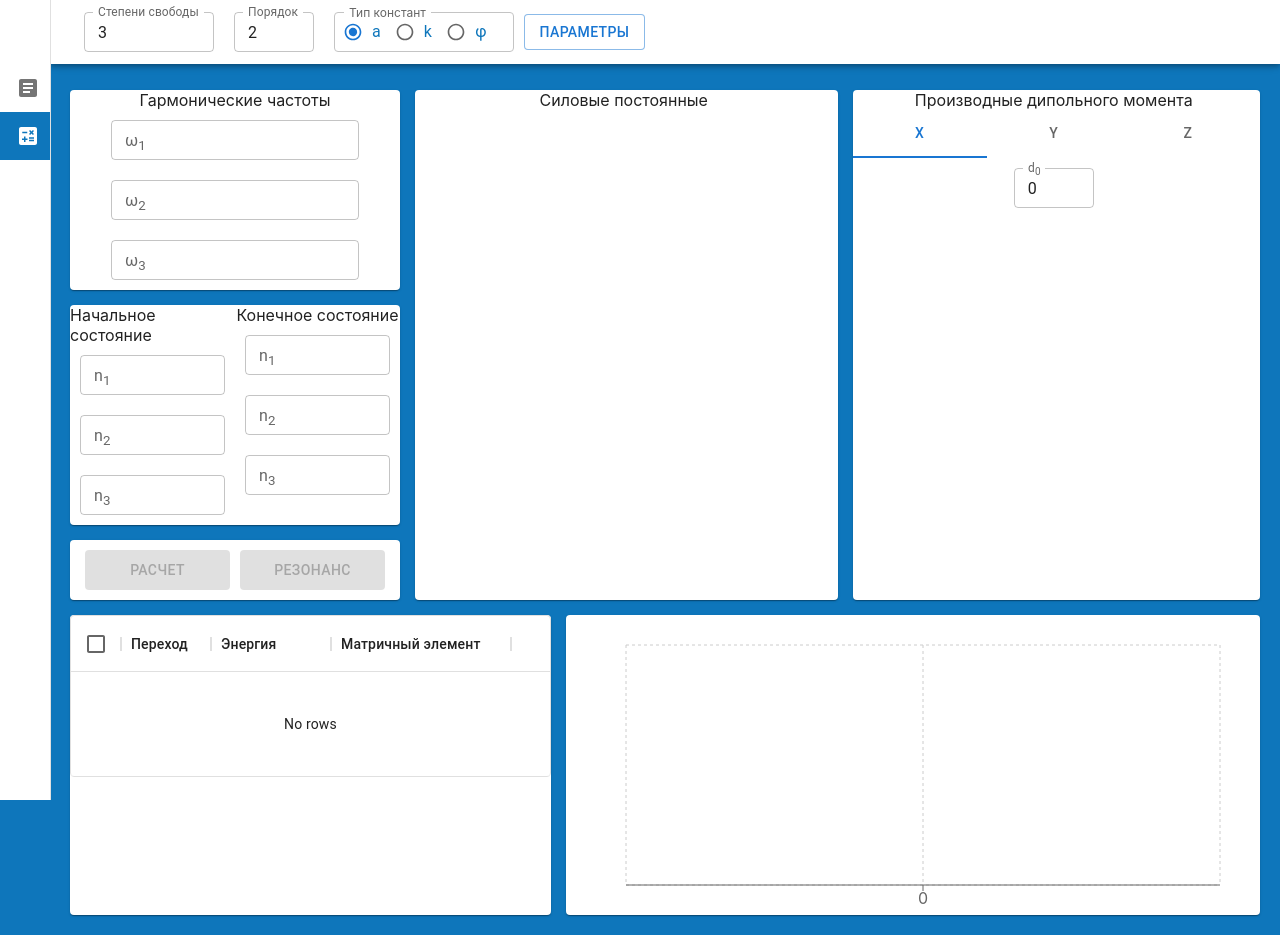
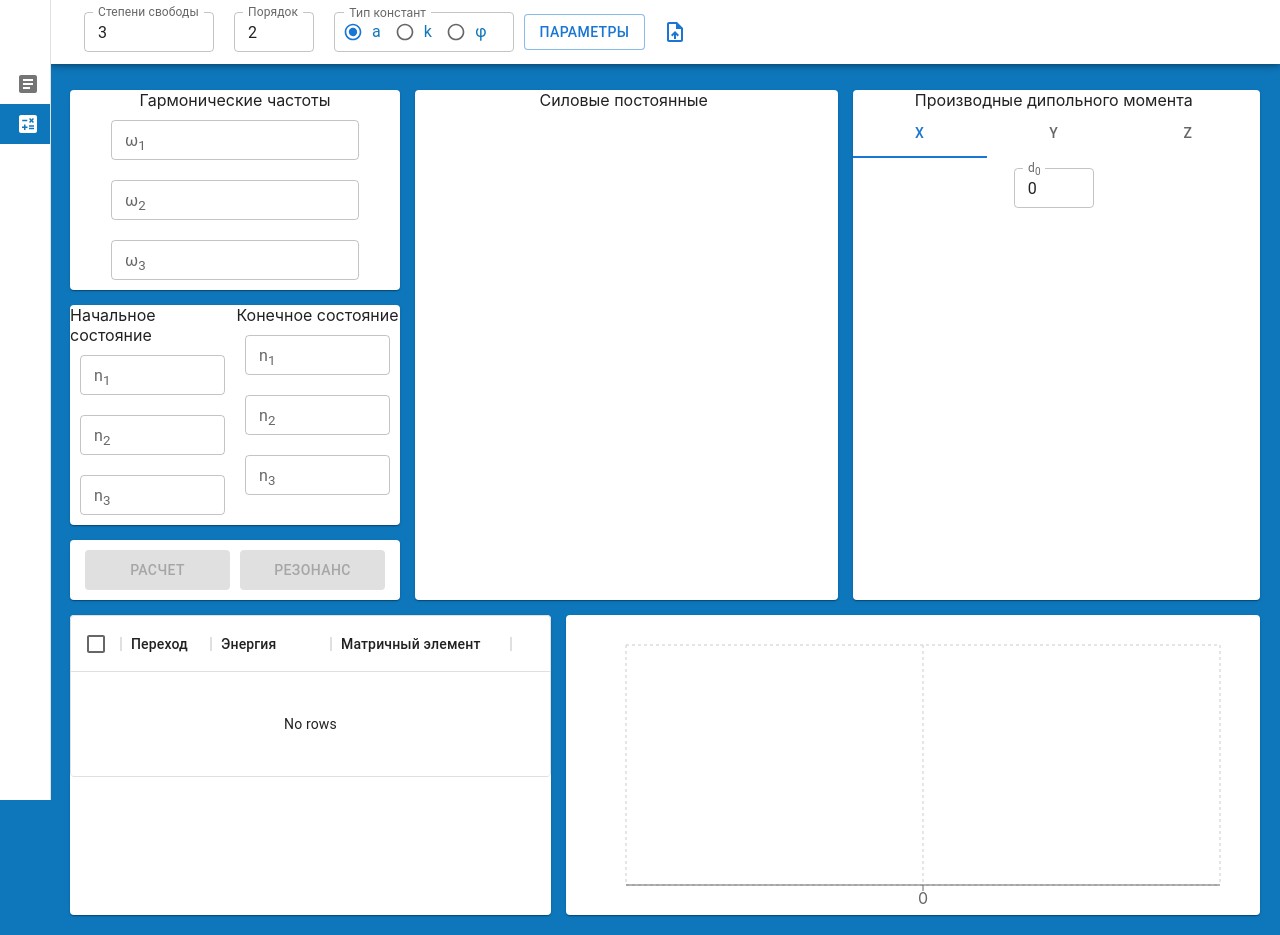
Before and after one commit to L1ttleFoot/quantum-app, a React (Create React App) app in the folder react-app/: page /calculation in a window 1280 px wide. Built offline with nearby package versions, Linux system fonts and the light colour scheme.

Commit message:
fix missing icon

```diff
--- a/react-app/src/common/index.js
+++ b/react-app/src/common/index.js
@@ -58,6 +58,8 @@ const Main = () => {
                         overflow:'hidden'
                     }}
                     sx={{
+                        overflow:'hidden',
+                        padding:0,
                         width:50,
                         // selected and (selected + hover) states
                         '&& .Mui-selected, && .Mui-selected:hover': {
@@ -76,7 +78,7 @@ const Main = () => {
                             onClick={() => {navigate(item.path);setTab(item.text)}}
                         >
                             <ListItemIcon>{item.icon}</ListItemIcon>
-                            <ListItemText primary={item.text}/>
+                            {/* <ListItemText primary={item.text}/> */}
                         </ListItemButton>
                     ))}
                 </List>
--- a/react-app/src/common/screens/calculationPage/index.js
+++ b/react-app/src/common/screens/calculationPage/index.js
@@ -252,7 +252,7 @@ const CalculationPage = () => {
                                     type="file"
                                     hidden
                                 />
-
+                                <UploadFileIcon/>
                             </IconButton>
                         </Tooltip>
                     </div>
```
Also changed, not shown: 1 other file (tests, documents, lock files or other folders).
